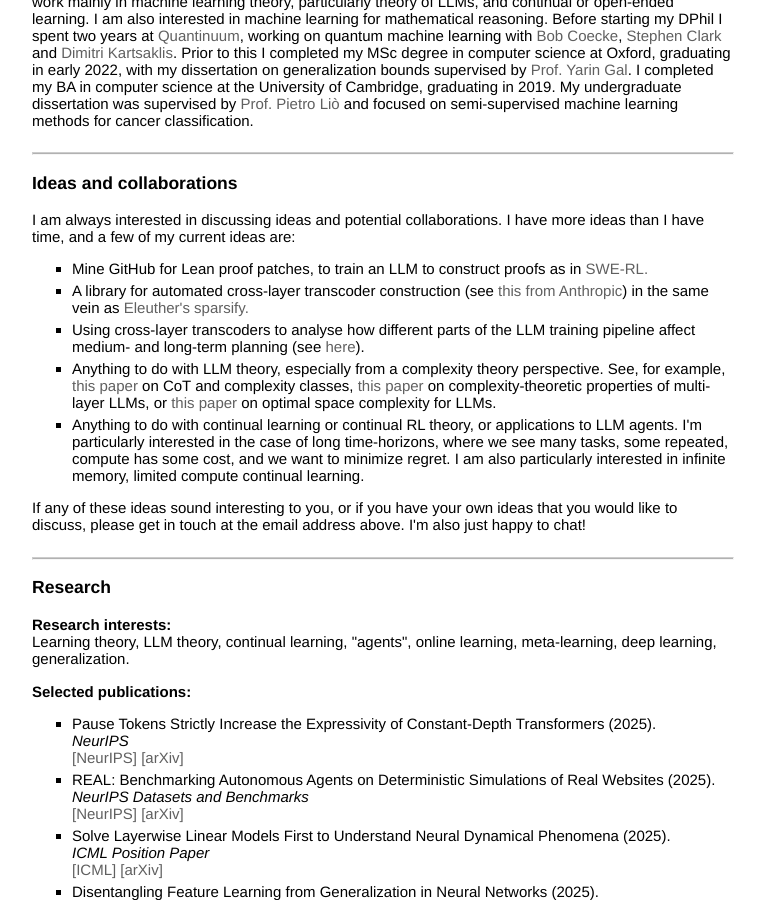
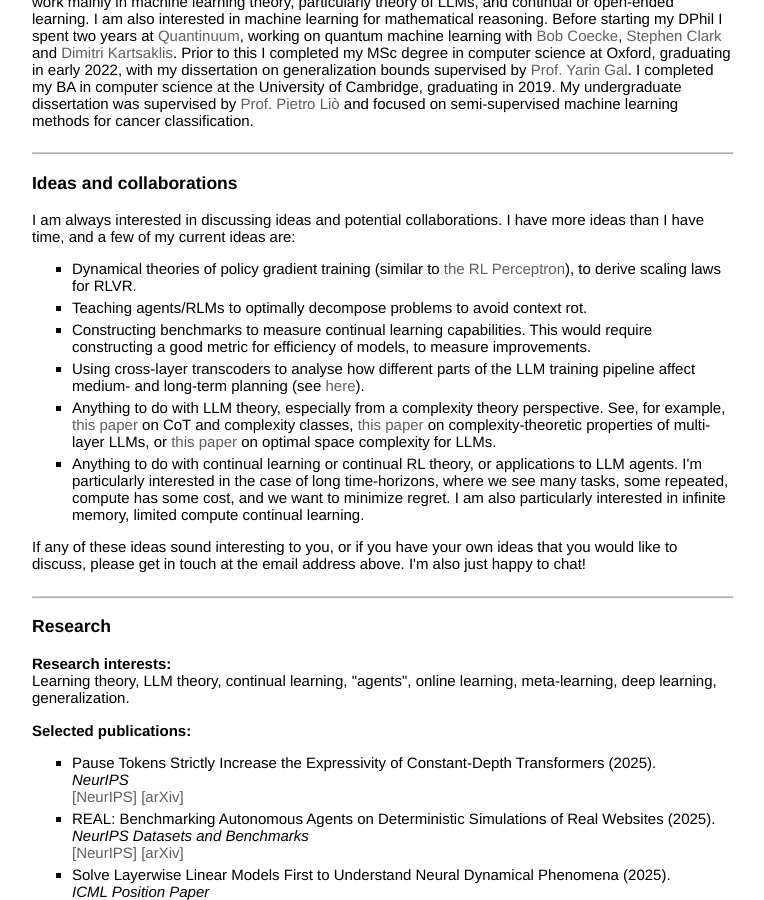
Before and after one commit to le-big-mac/le-big-mac.github.io, a Jekyll site: the page built from index.html, in a window 1280 px wide and 900 px high, scrolled down 474 px. Shown: the whole window, without its empty margins (258-1022 px from the left). Built offline with Jekyll 4.4.1, drawn with Linux system fonts in a browser that asks for light colours; a style sheet for code colours, icons or effects is not loaded.

Commit message:
Update ideas list and remove text-indent styling
Replace older collaboration ideas with new ones (RL scaling laws, context rot, continual learning benchmarks) and remove text-indent from publication/teaching sections.

Co-Authored-By: Claude Opus 4.6 (1M context) <noreply@anthropic.com>

```diff
--- a/index.html
+++ b/index.html
@@ -51,8 +51,11 @@ title: Charles London, University of Oxford
     <h3>Ideas and collaborations</h3>
     I am always interested in discussing ideas and potential collaborations. I have more ideas than I have time, and a few of my current ideas are:
     <ul class="b">
-        <li>Mine GitHub for Lean proof patches, to train an LLM to construct proofs as in <a href="https://arxiv.org/abs/2502.18449">SWE-RL.</a></li>
-        <li>A library for automated cross-layer transcoder construction (see <a href="https://transformer-circuits.pub/2025/attribution-graphs/methods.html">this from Anthropic</a>) in the same vein as <a href="https://github.com/EleutherAI/sparsify">Eleuther's sparsify.</a></li>
+        <li>Dynamical theories of policy gradient training (similar to <a href="https://arxiv.org/abs/2306.10404">the RL Perceptron</a>), to derive scaling laws for RLVR.</li>
+        <li>Teaching agents/RLMs to optimally decompose problems to avoid context rot.</li>
+        <li>Constructing benchmarks to measure continual learning capabilities. This would require constructing a good metric for efficiency of models, to measure improvements.</li>
+        <!-- <li>Mine GitHub for Lean proof patches, to train an LLM to construct proofs as in <a href="https://arxiv.org/abs/2502.18449">SWE-RL.</a></li>
+        <li>A library for automated cross-layer transcoder construction (see <a href="https://transformer-circuits.pub/2025/attribution-graphs/methods.html">this from Anthropic</a>) in the same vein as <a href="https://github.com/EleutherAI/sparsify">Eleuther's sparsify.</a></li> -->
         <li>Using cross-layer transcoders to analyse how different parts of the LLM training pipeline affect medium- and long-term planning (see <a href="https://github.com/EleutherAI/sparsify">here</a>).</li>
         <li>Anything to do with LLM theory, especially from a complexity theory perspective. See, for example, <a href="https://arxiv.org/abs/2402.12875">this paper</a> on CoT and complexity classes, <a href="https://arxiv.org/abs/2412.02975">this paper</a> on complexity-theoretic properties of multi-layer LLMs, or <a href="https://arxiv.org/abs/2503.14337">this paper</a> on optimal space complexity for LLMs.</li>
         <li>Anything to do with continual learning or continual RL theory, or applications to LLM agents. I'm particularly interested in the case of long time-horizons, where we see many tasks, some repeated, compute has some cost, and we want to minimize regret. I am also particularly interested in infinite memory, limited compute continual learning.</li>
@@ -70,7 +73,7 @@ title: Charles London, University of Oxford
 
 <div class="section compact">
     <b>Selected publications:</b><BR>
-    <p style="text-indent: 10px;">
+    <p>
     <ul class="b">
         <li>Pause Tokens Strictly Increase the Expressivity of Constant-Depth Transformers (2025).<br>
             <i>NeurIPS</i><br>
@@ -98,7 +101,7 @@ title: Charles London, University of Oxford
 
 <div class="section compact">
     <b>Preprints and submitted papers:</b><BR>
-    <p style="text-indent: 10px;">
+    <p>
     <ul class="b">
         <li>h1: Bootstrapping LLMs to Reason Over Longer Horizons via Reinforcement Learning (2025).<br>
             <a href="https://arxiv.org/abs/2510.07312">[arXiv]</a>
@@ -117,7 +120,7 @@ title: Charles London, University of Oxford
 
 <div class="section" id="teaching">
 <h3>Teaching</h3>
-    <p style="text-indent: 10px;">
+    <p>
     Departmental Tutor - <a href = "https://www.cs.ox.ac.uk/people/varun.kanade/teaching/CLT-MT2023/index.html">Computational Learning Theory</a> (Michaelmas 2023, 2024)
     </p>
 </div>
```
